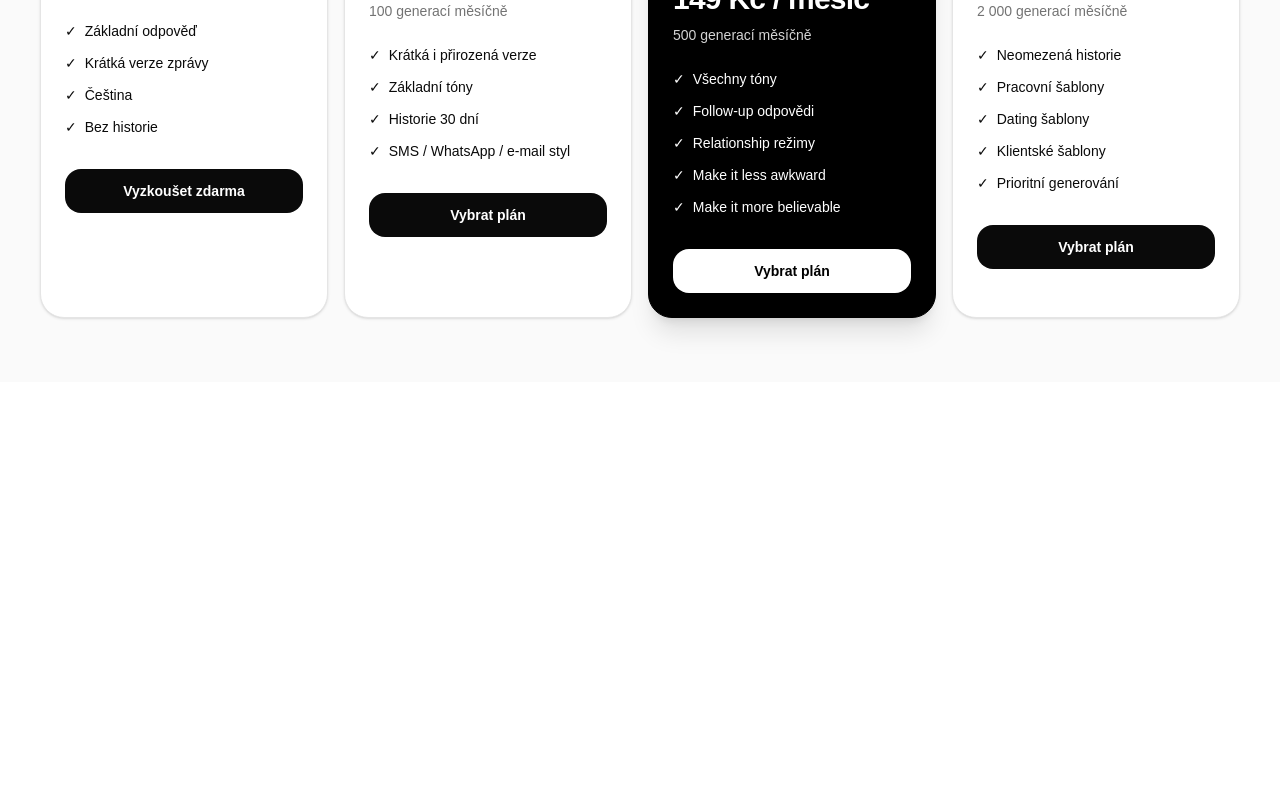
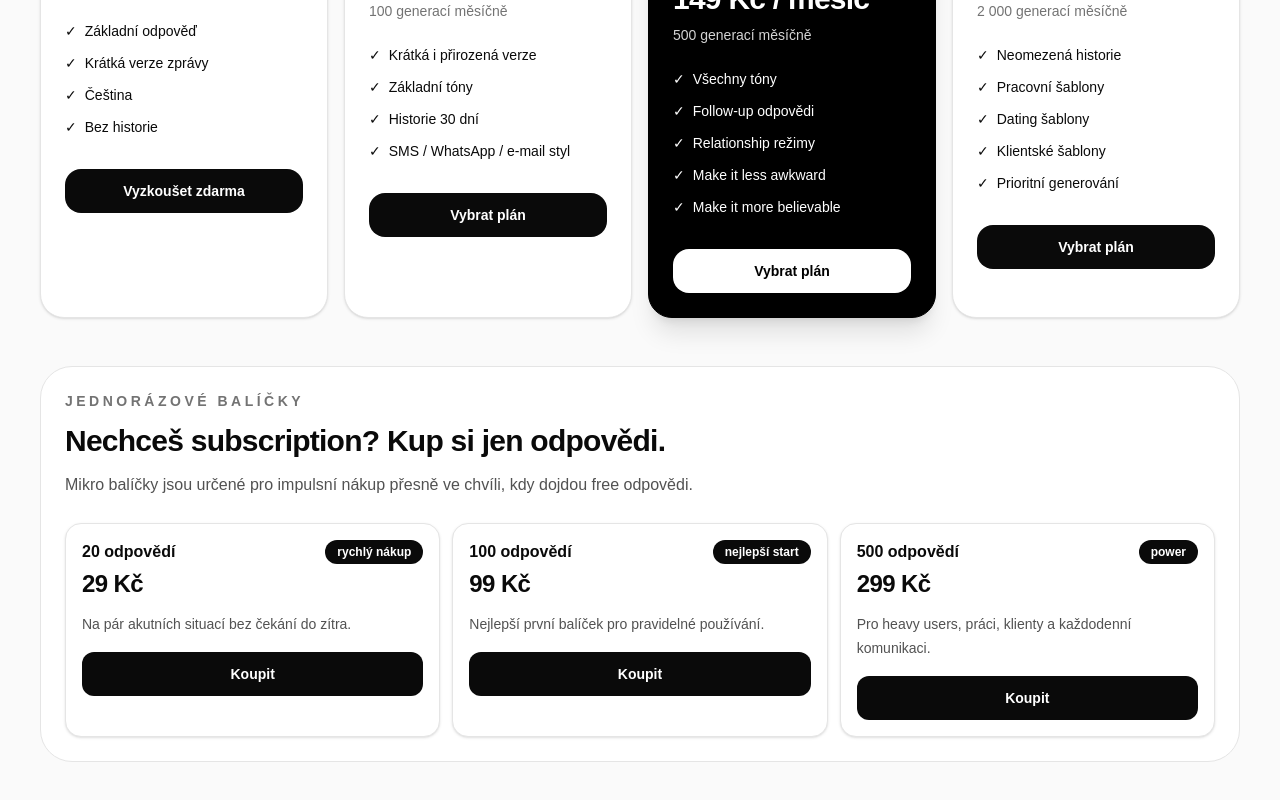
Before and after one commit to nulleimy/NoDrama, a Next.js app: page / in a window 1280 px wide. Shown: the part 1394-2194 px from the top of the page. Before the commit the page ends 1776 px from the top, so only its background shows below. Built offline with nearby package versions, Linux system fonts and the light colour scheme.

Commit message:
feat(product): add monetization UX layer

```diff
--- a/app/page.tsx
+++ b/app/page.tsx
@@ -1,5 +1,6 @@
 import { InteractiveGenerator } from "@/components/InteractiveGenerator";
 import { PricingCards } from "@/components/PricingCards";
+import { CreditPacks } from "@/components/CreditPacks";
 
 const useCases = [
   "odmítnutí schůzky",
@@ -95,6 +96,22 @@ export default function Home() {
           </p>
         </div>
         <PricingCards />
+
+        <div id="credit-packs" className="mt-12 rounded-[2rem] border border-neutral-200 bg-white p-6">
+          <p className="text-sm font-bold uppercase tracking-[0.25em] text-neutral-500">
+            Jednorázové balíčky
+          </p>
+          <h3 className="mt-3 text-3xl font-black tracking-tight">
+            Nechceš subscription? Kup si jen odpovědi.
+          </h3>
+          <p className="mt-3 max-w-2xl text-base leading-7 text-neutral-600">
+            Mikro balíčky jsou určené pro impulsní nákup přesně ve chvíli,
+            kdy dojdou free odpovědi.
+          </p>
+          <div className="mt-6">
+            <CreditPacks />
+          </div>
+        </div>
       </section>
     </main>
   );
--- /dev/null
+++ b/components/CreditPacks.tsx
@@ -0,0 +1,35 @@
+import { creditPacks } from "@/lib/monetization";
+
+export function CreditPacks() {
+  return (
+    <div className="grid gap-3 md:grid-cols-3">
+      {creditPacks.map((pack) => (
+        <article
+          key={pack.id}
+          className="rounded-2xl border border-neutral-200 bg-white p-4 shadow-sm"
+        >
+          <div className="flex items-start justify-between gap-3">
+            <div>
+              <h3 className="text-base font-bold text-neutral-950">{pack.label}</h3>
+              <p className="mt-1 text-2xl font-black tracking-tight text-neutral-950">
+                {pack.price}
+              </p>
+            </div>
+            {pack.badge ? (
+              <span className="rounded-full bg-neutral-950 px-3 py-1 text-xs font-bold text-white">
+                {pack.badge}
+              </span>
+            ) : null}
+          </div>
+          <p className="mt-3 text-sm leading-6 text-neutral-600">{pack.description}</p>
+          <button
+            type="button"
+            className="mt-4 w-full rounded-xl bg-neutral-950 px-4 py-3 text-sm font-bold text-white hover:bg-neutral-800"
+          >
+            Koupit
+          </button>
+        </article>
+      ))}
+    </div>
+  );
+}
--- a/components/InteractiveGenerator.tsx
+++ b/components/InteractiveGenerator.tsx
@@ -1,6 +1,7 @@
 "use client";
 
 import { useState } from "react";
+import { PaywallBox } from "@/components/PaywallBox";
 import type { DemoGeneratorOutput } from "@/lib/demoGenerator";
 import type { GenerateErrorResponse, GenerateResponse } from "@/lib/generateContract";
 
@@ -29,11 +30,23 @@ export function InteractiveGenerator() {
   const [usage, setUsage] = useState(0);
   const [isGenerating, setIsGenerating] = useState(false);
   const [errorMessage, setErrorMessage] = useState<string | null>(null);
+  const [copyStatus, setCopyStatus] = useState<string | null>(null);
   const [output, setOutput] = useState<DemoGeneratorOutput | null>(null);
   const [meta, setMeta] = useState<GenerateMeta | null>(null);
   const [showPaywall, setShowPaywall] = useState(false);
 
   const remaining = Math.max(DAILY_FREE_LIMIT - usage, 0);
+
+  async function handleCopy(label: string, text: string) {
+    try {
+      await navigator.clipboard.writeText(text);
+      setCopyStatus(`${label} zkopírováno`);
+      window.setTimeout(() => setCopyStatus(null), 1800);
+    } catch {
+      setCopyStatus("Kopírování selhalo");
+      window.setTimeout(() => setCopyStatus(null), 1800);
+    }
+  }
 
   async function handleGenerate() {
     setIsGenerating(true);
@@ -193,6 +206,18 @@ export function InteractiveGenerator() {
               >
                 {text}
               </p>
+              <button
+                type="button"
+                onClick={() => handleCopy(label, text)}
+                className={[
+                  "mt-4 rounded-xl px-4 py-2 text-xs font-bold transition",
+                  index === 0
+                    ? "bg-white text-black hover:bg-neutral-200"
+                    : "bg-neutral-950 text-white hover:bg-neutral-800",
+                ].join(" ")}
+              >
+                Kopírovat
+              </button>
             </div>
           ))}
         </div>
@@ -204,6 +229,12 @@ export function InteractiveGenerator() {
         </div>
       )}
 
+      {copyStatus ? (
+        <div className="mt-4 rounded-2xl border border-green-200 bg-green-50 p-4 text-sm font-bold text-green-700">
+          {copyStatus}
+        </div>
+      ) : null}
+
       {meta ? (
         <div className="mt-4 rounded-2xl border border-neutral-200 bg-white p-4 text-xs leading-6 text-neutral-600">
           <span className="font-bold text-neutral-950">Engine:</span> {meta.engine || "phrase"}
@@ -213,33 +244,7 @@ export function InteractiveGenerator() {
         </div>
       ) : null}
 
-      {showPaywall ? (
-        <div className="mt-4 rounded-3xl border border-black bg-black p-5 text-white">
-          <p className="text-sm font-bold uppercase tracking-[0.25em] text-neutral-400">
-            Free limit vyčerpán
-          </p>
-          <h3 className="mt-3 text-2xl font-bold">Chceš další odpovědi bez čekání?</h3>
-          <p className="mt-3 text-sm leading-6 text-neutral-300">
-            Free plán má schválně jen 2 generace denně. Pro odemkne follow-upy,
-            všechny tóny a 500 generací měsíčně.
-          </p>
-          <div className="mt-5 flex flex-col gap-3 sm:flex-row">
-            <a
-              className="rounded-2xl bg-white px-5 py-3 text-center text-sm font-bold text-black hover:bg-neutral-200"
-              href="#pricing"
-            >
-              Odemknout Pro
-            </a>
-            <button
-              className="rounded-2xl border border-white/20 px-5 py-3 text-sm font-bold text-white hover:bg-white/10"
-              type="button"
-              onClick={() => setShowPaywall(false)}
-            >
-              Zatím zavřít
-            </button>
-          </div>
-        </div>
-      ) : null}
+      {showPaywall ? <PaywallBox onClose={() => setShowPaywall(false)} /> : null}
     </section>
   );
 }
--- /dev/null
+++ b/components/PaywallBox.tsx
@@ -0,0 +1,41 @@
+import { CreditPacks } from "@/components/CreditPacks";
+import { upgradeCopy } from "@/lib/monetization";
+
+export function PaywallBox({ onClose }: { onClose: () => void }) {
+  return (
+    <div className="mt-4 rounded-3xl border border-black bg-black p-5 text-white">
+      <p className="text-sm font-bold uppercase tracking-[0.25em] text-neutral-400">
+        Free limit vyčerpán
+      </p>
+      <h3 className="mt-3 text-2xl font-black">{upgradeCopy.headline}</h3>
+      <p className="mt-3 text-sm leading-6 text-neutral-300">{upgradeCopy.subheadline}</p>
+
+      <div className="mt-5 grid gap-3 sm:grid-cols-2">
+        <a
+          className="rounded-2xl bg-white px-5 py-3 text-center text-sm font-bold text-black hover:bg-neutral-200"
+          href="#pricing"
+        >
+          {upgradeCopy.primaryCta}
+        </a>
+        <a
+          className="rounded-2xl border border-white/20 px-5 py-3 text-center text-sm font-bold text-white hover:bg-white/10"
+          href="#credit-packs"
+        >
+          {upgradeCopy.secondaryCta}
+        </a>
+      </div>
+
+      <div id="credit-packs" className="mt-5 rounded-2xl bg-white p-4 text-black">
+        <CreditPacks />
+      </div>
+
+      <button
+        className="mt-4 w-full rounded-2xl border border-white/20 px-5 py-3 text-sm font-bold text-white hover:bg-white/10"
+        type="button"
+        onClick={onClose}
+      >
+        Zatím zavřít
+      </button>
+    </div>
+  );
+}
--- /dev/null
+++ b/lib/monetization.ts
@@ -0,0 +1,43 @@
+export type CreditPack = {
+  id: string;
+  label: string;
+  price: string;
+  credits: number;
+  badge?: string;
+  description: string;
+};
+
+export const creditPacks: CreditPack[] = [
+  {
+    id: "pack_20",
+    label: "20 odpovědí",
+    price: "29 Kč",
+    credits: 20,
+    badge: "rychlý nákup",
+    description: "Na pár akutních situací bez čekání do zítra.",
+  },
+  {
+    id: "pack_100",
+    label: "100 odpovědí",
+    price: "99 Kč",
+    credits: 100,
+    badge: "nejlepší start",
+    description: "Nejlepší první balíček pro pravidelné používání.",
+  },
+  {
+    id: "pack_500",
+    label: "500 odpovědí",
+    price: "299 Kč",
+    credits: 500,
+    badge: "power",
+    description: "Pro heavy users, práci, klienty a každodenní komunikaci.",
+  },
+];
+
+export const upgradeCopy = {
+  headline: "Došly free odpovědi.",
+  subheadline:
+    "Free plán má jen 2 odpovědi denně. Odemkni další odpovědi, follow-upy a lepší varianty bez čekání.",
+  primaryCta: "Odemknout Pro",
+  secondaryCta: "Koupit balíček",
+};
--- /dev/null
+++ b/scripts/verify-monetization-layer.mjs
@@ -0,0 +1,36 @@
+import { existsSync, readFileSync } from "node:fs";
+
+function fail(message) {
+  console.error(`❌ ${message}`);
+  process.exit(1);
+}
+
+const requiredFiles = [
+  "lib/monetization.ts",
+  "components/CreditPacks.tsx",
+  "components/PaywallBox.tsx",
+  "docs/MONETIZATION_LAYER.md",
+];
+
+for (const file of requiredFiles) {
+  if (!existsSync(file)) {
+    fail(`Missing monetization file: ${file}`);
+  }
+}
+
+const generator = readFileSync("components/InteractiveGenerator.tsx", "utf8");
+const page = readFileSync("app/page.tsx", "utf8");
+
+if (!generator.includes("Kopírovat")) {
+  fail("Generator does not include copy buttons.");
+}
+
+if (!generator.includes("PaywallBox")) {
+  fail("Generator does not use PaywallBox.");
+}
+
+if (!page.includes("Jednorázové balíčky")) {
+  fail("Homepage does not include credit packs.");
+}
+
+console.log("✅ Monetization layer verified");
```
Also changed, not shown: 2 other files (tests, documents, lock files or other folders).
